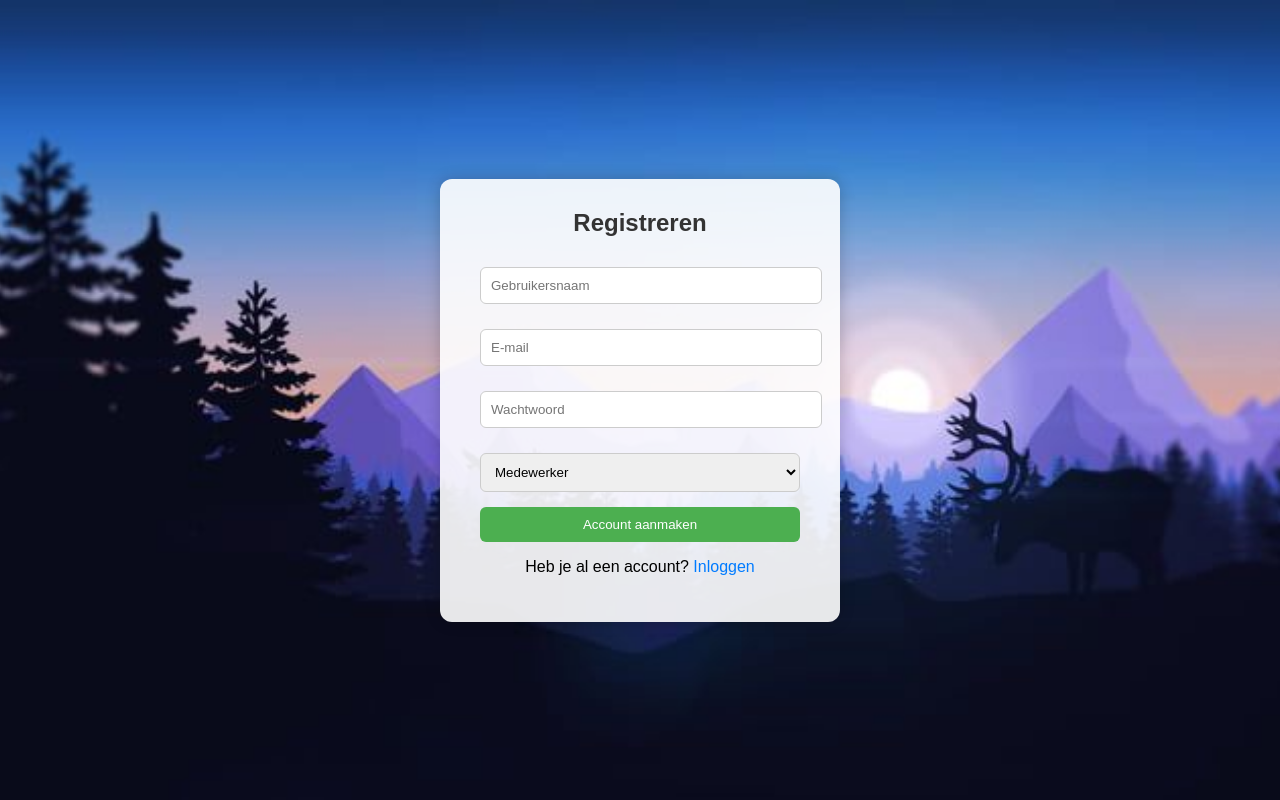
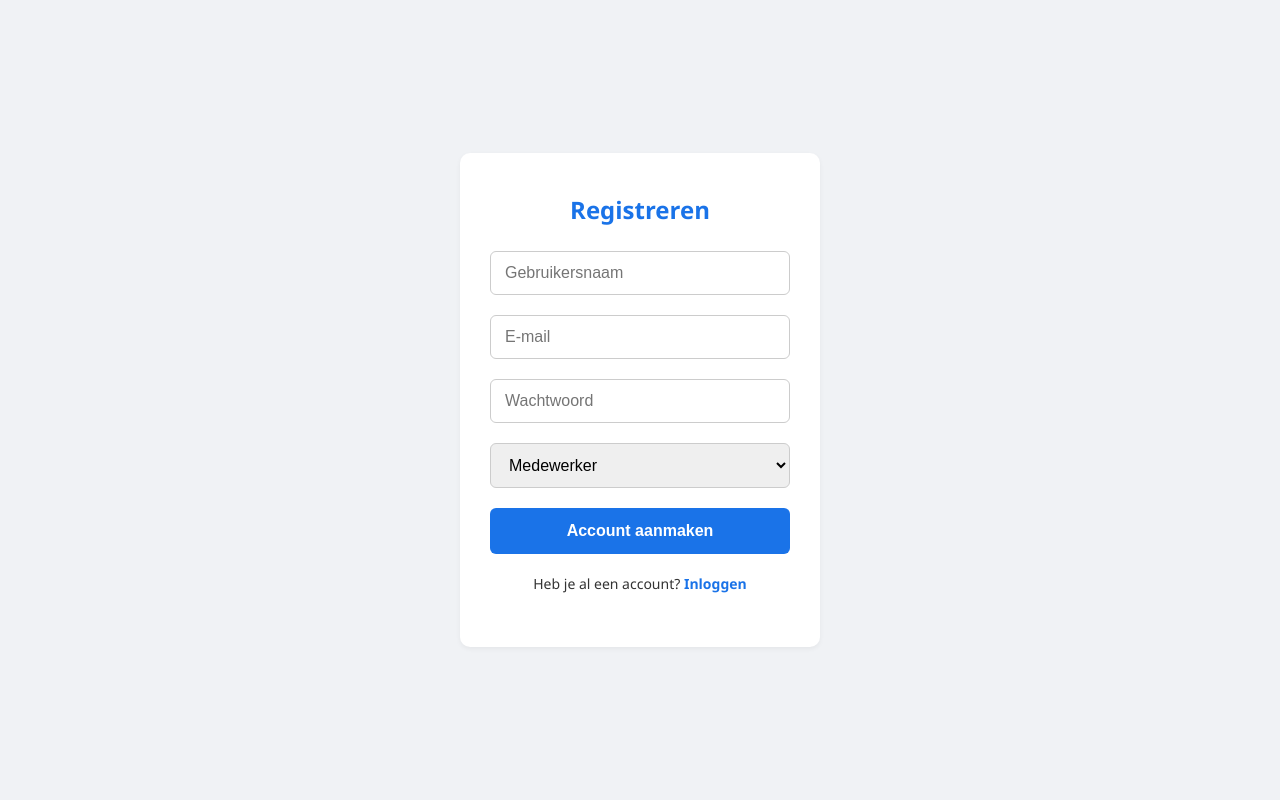
Before and after one commit to luukEU/urenregistratiesysteem, a PHP site: page /registratie.php in a window 1280 px wide. Run offline with PHP 8.4, Linux system fonts and the light colour scheme.

Commit message:
stijlen veranderd

```diff
--- a/registratie.php
+++ b/registratie.php
@@ -41,114 +41,144 @@ if ($_SERVER['REQUEST_METHOD'] == 'POST') {
 <!DOCTYPE html>
 <html lang="nl">
 <head>
-    <meta charset="UTF-8">
+    <meta charset="UTF-8" />
     <title>Registratie</title>
     <style>
-        h2 {
-            text-align: center;
-            margin-bottom: 20px;
-            color: #333;
+        :root {
+            --primary-color: #1a73e8;
+            --card-bg: #fff;
+            --text-color: #333;
+            --input-border: #ccc;
+            --input-focus-border: #1a73e8;
+            --button-bg: #1a73e8;
+            --button-hover-bg: #155ab6;
+            --error-color: #e03e3e;
+            --success-color: #3ea641;
+        }
+
+        * {
+            box-sizing: border-box;
         }
 
         body {
             margin: 0;
-            padding: 0;
-            font-family: Arial, sans-serif;
-            background-image: url('images/5c521ed49115f4e174673eaf7c6986ce.jpg');
-            background-size: cover;
-            background-position: center;
-            background-repeat: no-repeat;
+            font-family: 'Segoe UI', Tahoma, Geneva, Verdana, sans-serif;
+            background-color: #f0f2f5;
             height: 100vh;
             display: flex;
             justify-content: center;
             align-items: center;
+            color: var(--text-color);
         }
 
-        .login-container {
-            background-color: rgba(255, 255, 255, 0.9);
-            padding: 30px 40px;
-            border-radius: 12px;
-            box-shadow: 0 0 15px rgba(0, 0, 0, 0.2);
-            width: 320px;
+        .card {
+            background-color: var(--card-bg);
+            padding: 40px 30px;
+            border-radius: 10px;
+            box-shadow: 0 2px 5px rgba(0,0,0,0.05);
+            width: 360px;
             text-align: center;
         }
 
-        .login-container h2 {
-            margin-top: 0;
-            margin-bottom: 20px;
-            color: #333;
+        .card h2 {
+            margin: 0 0 25px 0;
+            color: var(--primary-color);
+            font-weight: 600;
+            font-size: 24px;
         }
 
-        .login-container input[type="text"],
-        .login-container input[type="password"],
-        .login-container input[type="email"],
-        .login-container select {
+        input[type="text"],
+        input[type="email"],
+        input[type="password"],
+        select {
             width: 100%;
-            padding: 10px;
-            margin: 10px 0 15px 0;
-            border: 1px solid #ccc;
+            padding: 12px 14px;
+            margin-bottom: 20px;
+            border: 1px solid var(--input-border);
             border-radius: 6px;
+            font-size: 16px;
+            transition: border-color 0.3s ease;
         }
 
-        .login-container input[type="submit"] {
-            background-color: #4CAF50;
+        input[type="text"]:focus,
+        input[type="email"]:focus,
+        input[type="password"]:focus,
+        select:focus {
+            outline: none;
+            border-color: var(--input-focus-border);
+            box-shadow: 0 0 5px var(--input-focus-border);
+        }
+
+        button, input[type="submit"] {
+            background-color: var(--button-bg);
             color: white;
-            padding: 10px;
-            width: 100%;
             border: none;
             border-radius: 6px;
+            padding: 14px;
+            font-size: 16px;
             cursor: pointer;
+            width: 100%;
             transition: background-color 0.3s ease;
+            font-weight: 600;
         }
 
-        .login-container input[type="submit"]:hover {
-            background-color: #45a049;
+        button:hover, input[type="submit"]:hover {
+            background-color: var(--button-hover-bg);
         }
 
-        .login-container .error {
-            color: red;
-            margin-bottom: 10px;
+        .error {
+            color: var(--error-color);
+            margin-bottom: 15px;
+            font-weight: 600;
         }
 
-        .login-container .success {
-            color: green;
-            margin-bottom: 10px;
+        .success {
+            color: var(--success-color);
+            margin-bottom: 15px;
+            font-weight: 600;
         }
 
-        .login-container p a {
-            color: #007BFF;
-            text-decoration: none;
+        p {
+            margin-top: 20px;
+            font-size: 14px;
         }
 
-        .login-container p a:hover {
+        p a {
+            color: var(--primary-color);
+            text-decoration: none;
+            font-weight: 600;
+        }
+
+        p a:hover {
             text-decoration: underline;
         }
     </style>
 </head>
 <body>
-    <div class="login-container">
+
+    <div class="card">
         <h2>Registreren</h2>
 
         <?php if ($error): ?>
-            <p class="error"><?php echo $error; ?></p>
+            <div class="error"><?= htmlspecialchars($error) ?></div>
         <?php elseif ($success): ?>
-            <p class="success"><?php echo $success; ?></p>
+            <div class="success"><?= htmlspecialchars($success) ?></div>
         <?php endif; ?>
 
         <form method="POST" action="">
-            <input type="text" name="username" placeholder="Gebruikersnaam" required><br>
-            <input type="email" name="email" placeholder="E-mail" required><br>
-            <input type="password" name="password" placeholder="Wachtwoord" required><br>
-            <select name="role_id">
+            <input type="text" name="username" placeholder="Gebruikersnaam" required />
+            <input type="email" name="email" placeholder="E-mail" required />
+            <input type="password" name="password" placeholder="Wachtwoord" required />
+            <select name="role_id" required>
                 <option value="1">Medewerker</option>
                 <option value="2">Afdelingshoofd</option>
                 <option value="3">Klant</option>
-
-            </select><br>
-            <input type="submit" value="Account aanmaken">
+            </select>
+            <input type="submit" value="Account aanmaken" />
         </form>
 
         <p>Heb je al een account? <a href="inlog.php">Inloggen</a></p>
     </div>
+
 </body>
 </html>
```
Also changed, not shown: inlog.php (+107 -10 lines), jaaroverzichtdata.php (added, +24 -0 lines), styles.css (deleted, +0 -114 lines).
